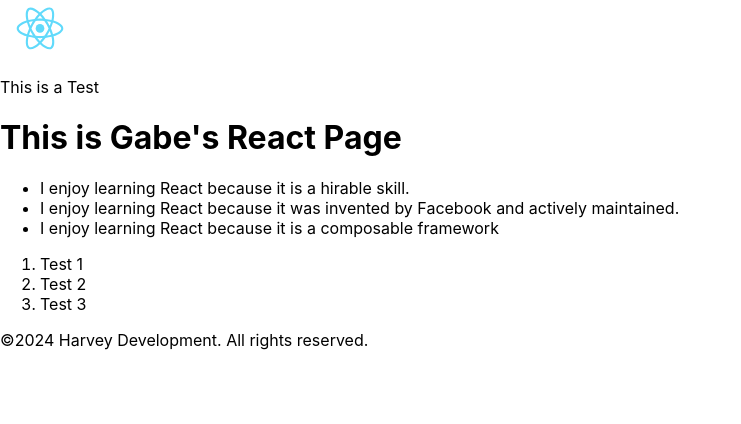
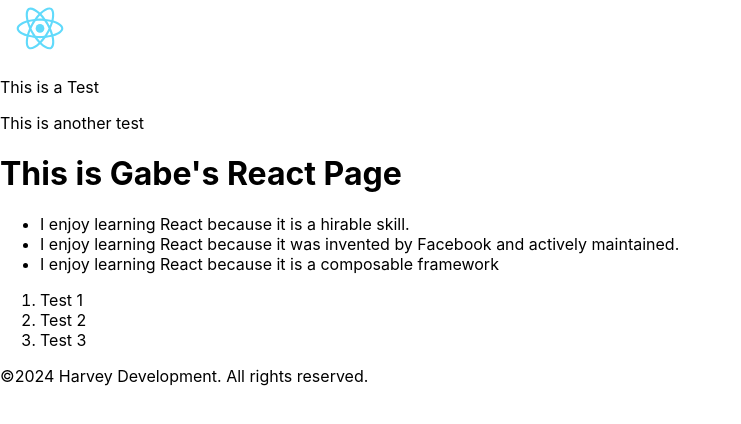
Before and after one commit to gabeharvey/Custom-Components-React, a React (Create React App) app: page / in a window 1280 px wide. Shown: the top 424 px of the page, without its empty margins (0-741 px from the left). Built offline with nearby package versions, Linux system fonts and the light colour scheme.

Commit message:
Parent child test

```diff
--- a/src/Home.jsx
+++ b/src/Home.jsx
@@ -1,4 +1,10 @@
 import React from "react";
+
+function Test () {
+    return (
+        <p>This is another test</p>
+    )
+}
 
 function Paragraph () {
     return (
@@ -22,6 +28,7 @@ function Home () {
     return (
         <div>
             <Paragraph />
+            <Test />
             <h1>This is Gabe's React Page</h1>
             <ul>
                 <li>I enjoy learning React because it is a hirable skill.</li>
```
